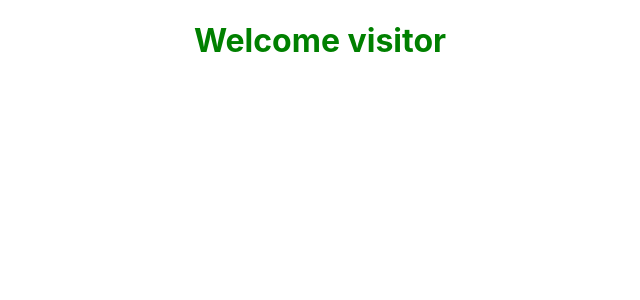
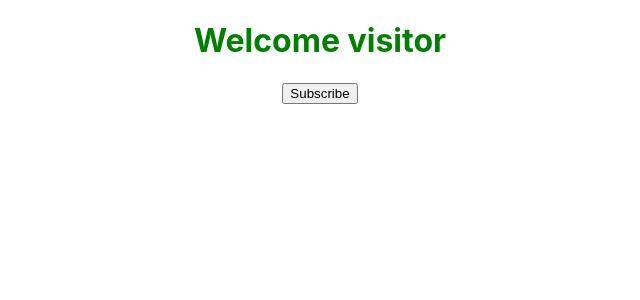
Before and after one commit to RohuTheCoder/React-Fundamentals, a React (Create React App) app: page / in a window 1280 px wide. Shown: the top 300 px of the page, without its empty margins (320-960 px from the left). Built offline with nearby package versions, Linux system fonts and the light colour scheme.

Commit message:
State in React

```diff
--- a/src/components/Message.js
+++ b/src/components/Message.js
@@ -1,11 +1,24 @@
 import React,  { Component } from 'react';
 
 class Message extends Component {
+
+     constructor() {
+        super()
+        this.state = {
+            message: 'Welcome visitor'
+        }
+    }
+    changeMessage(){
+        this.setState({
+            message: 'Thank you for subscribing'
+        })
+    }
     render() {
         return(
-        <h1>
-            Welcome visitor
-        </h1>
+            <div>
+                <h1>{this.state.message}</h1>
+                <button onClick={() => this.changeMessage()}>Subscribe</button>
+            </div>
         )
     }
 }
```
